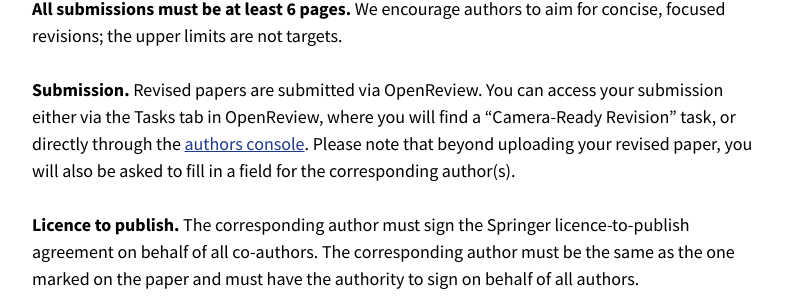
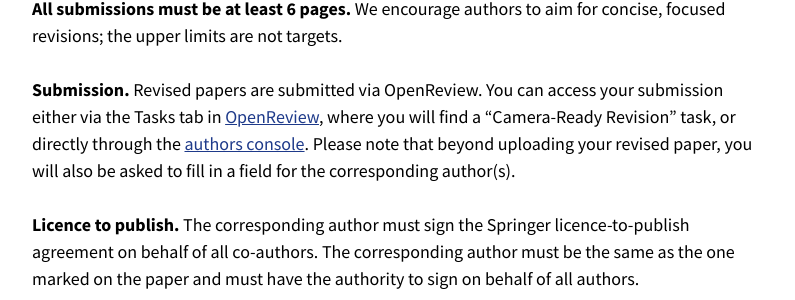
Before and after one commit to emas-workshop/2026, a Jekyll site: the page built from proceedings.md, in a window 1280 px wide. Shown: the part 1248-1548 px from the top of the page, without its empty margins (242-1037 px from the left). Built offline with Jekyll 4.4.1, drawn with Linux system fonts in a browser that asks for light colours; nearby versions of some CDN libraries; our own code applies the rules of GitHub Pages for plain Markdown files; part of the change alters nothing that is shown.

```diff
--- a/proceedings.md
+++ b/proceedings.md
@@ -28,7 +28,7 @@ Authors of accepted papers are invited to submit revised and/or extended version
 
 **All submissions must be at least 6 pages.** We encourage authors to aim for concise, focused revisions; the upper limits are not targets.
 
-**Submission.** Revised papers are submitted via OpenReview. You can access your submission either via the Tasks tab in OpenReview, where you will find a "Camera-Ready Revision" task, or directly through the [authors console](https://openreview.net/group?id=ifaamas.org/AAMAS/2026/Workshop/EMAS/Authors). Please note that beyond uploading your revised paper, you will also be asked to fill in a field for the corresponding author(s).
+**Submission.** Revised papers are submitted via OpenReview. You can access your submission either via the Tasks tab in [OpenReview](https://openreview.net/), where you will find a "Camera-Ready Revision" task, or directly through the [authors console](https://openreview.net/group?id=ifaamas.org/AAMAS/2026/Workshop/EMAS/Authors). Please note that beyond uploading your revised paper, you will also be asked to fill in a field for the corresponding author(s).
 
 **Licence to publish.** The corresponding author must sign the Springer licence-to-publish agreement on behalf of all co-authors. The corresponding author must be the same as the one marked on the paper and must have the authority to sign on behalf of all authors.
 
```
